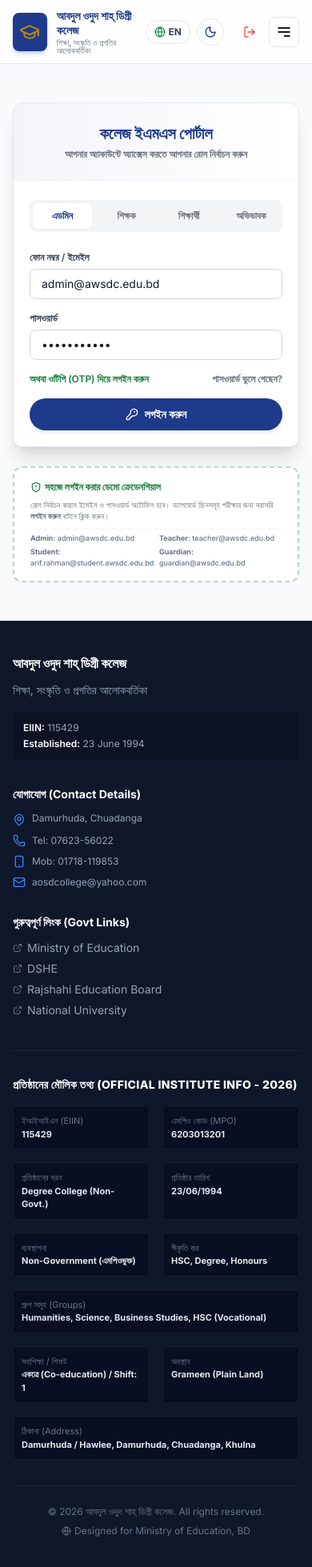
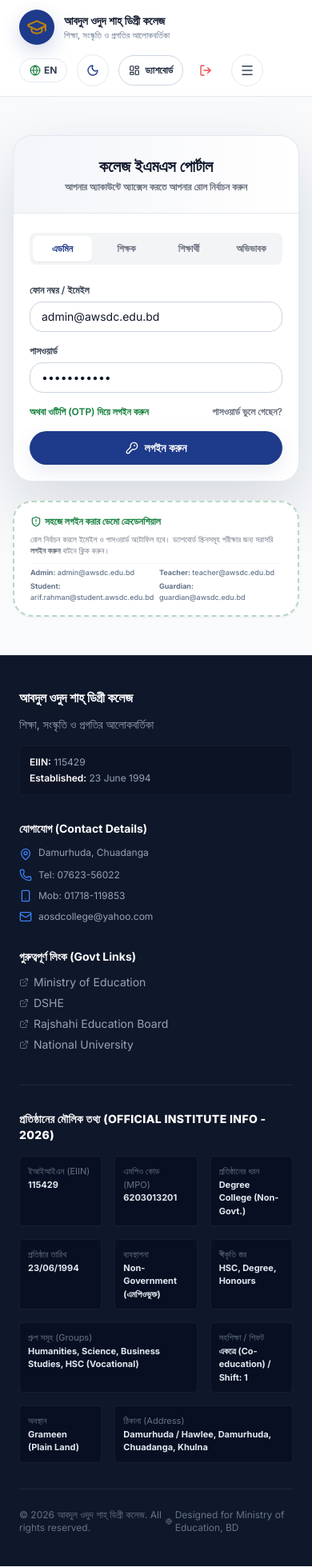
Before and after one commit to zunaidhasan/awsd-college-ems, a Next.js app: page /login in a window 390 px wide. Shown: the top 1959 px of the page at 80% size. Built offline with nearby package versions, Linux system fonts and the light colour scheme; sample sign-in values are in the browser's storage.

Commit message:
Enhance styling and layout across components; add responsive design features and improve accessibility

```diff
--- a/src/app/globals.css
+++ b/src/app/globals.css
@@ -2,20 +2,99 @@
 @tailwind components;
 @tailwind utilities;
 
+:root {
+  color-scheme: light;
+  font-size: 16px;
+  --radius-sm: 0.5rem;
+  --radius-md: 1rem;
+  --radius-lg: 1.5rem;
+  --shadow-sm: 0 1px 2px rgba(15, 23, 42, 0.06);
+  --shadow-md: 0 8px 24px rgba(15, 23, 42, 0.08);
+  --shadow-lg: 0 20px 60px rgba(15, 23, 42, 0.12);
+  --color-bg: #FFFFFF;
+  --color-surface: #F8FAFC;
+  --color-border: #E2E8F0;
+  --color-text: #0F172A;
+  --color-muted: #475569;
+  --color-primary: #1E3A8A;
+  --color-secondary: #15803D;
+  --color-accent: #CA8A04;
+  --color-danger: #EF4444;
+  --color-success: #16A34A;
+  --color-warning: #F59E0B;
+  --safe-top: env(safe-area-inset-top);
+  --safe-bottom: env(safe-area-inset-bottom);
+}
+
+.dark {
+  color-scheme: dark;
+  --color-bg: #0F172A;
+  --color-surface: #111827;
+  --color-border: #334155;
+  --color-text: #F8FAFC;
+  --color-muted: #CBD5E1;
+  --color-primary: #1E3A8A;
+  --color-secondary: #15803D;
+  --color-accent: #CA8A04;
+  --color-danger: #F87171;
+  --color-success: #34D399;
+  --color-warning: #FBBF24;
+}
+
 @layer base {
+  *, *::before, *::after {
+    box-sizing: border-box;
+  }
+
+  html {
+    scroll-behavior: smooth;
+    font-family: Inter, ui-sans-serif, system-ui, -apple-system, BlinkMacSystemFont, "Segoe UI", sans-serif;
+    min-height: 100%;
+  }
+
   body {
-    @apply transition-colors duration-200;
+    margin: 0;
+    min-height: 100svh;
+    padding-top: var(--safe-top);
+    padding-bottom: var(--safe-bottom);
+    background: var(--color-bg);
+    color: var(--color-text);
+    transition: background-color 200ms ease, color 200ms ease;
+  }
+
+  button, input, textarea, select {
+    font: inherit;
+  }
+
+  img, picture, svg {
+    max-width: 100%;
+    display: block;
+  }
+
+  :focus-visible {
+    outline: 2px solid var(--color-accent);
+    outline-offset: 3px;
+  }
+
+  @media (prefers-reduced-motion: reduce) {
+    *, *::before, *::after {
+      animation-duration: 0.01ms !important;
+      animation-iteration-count: 1 !important;
+      transition-duration: 0.01ms !important;
+      scroll-behavior: auto !important;
+    }
   }
 }
 
 /* Custom scrollbar */
 ::-webkit-scrollbar {
-  width: 6px;
-  height: 6px;
+  width: 8px;
+  height: 8px;
 }
 ::-webkit-scrollbar-track {
-  @apply bg-transparent;
+  background: transparent;
 }
 ::-webkit-scrollbar-thumb {
-  @apply bg-gray-300 dark:bg-slate-700 rounded-full hover:bg-gray-400 dark:hover:bg-slate-600;
+  background-color: rgba(100, 116, 139, 0.55);
+  border-radius: 9999px;
 }
--- a/src/app/layout.tsx
+++ b/src/app/layout.tsx
@@ -18,8 +18,8 @@ export default function RootLayout({
   children: React.ReactNode;
 }>) {
   return (
-    <html lang="en" className="scroll-smooth">
-      <body className={`${inter.className} bg-slate-50 dark:bg-slate-950 text-gray-900 dark:text-slate-100 min-h-screen flex flex-col transition-colors duration-200`}>
+    <html lang="en" className="scroll-smooth" suppressHydrationWarning>
+      <body className={`${inter.className} bg-slate-50 dark:bg-slate-950 text-gray-900 dark:text-slate-100 min-h-screen flex flex-col overflow-x-hidden transition-colors duration-200`}>
         <ThemeProvider>
           <LanguageProvider>
             <TopNavbar />
--- a/src/app/page.tsx
+++ b/src/app/page.tsx
@@ -197,7 +197,7 @@ export default function LandingPage() {
       </section>
 
       {/* 3. Messages & Notices Section */}
-      <section className="max-w-7xl mx-auto px-4 sm:px-6 lg:px-8 py-16 grid grid-cols-1 lg:grid-cols-3 gap-8">
+      <section id="notices-section" className="max-w-7xl mx-auto px-4 sm:px-6 lg:px-8 py-16 grid grid-cols-1 lg:grid-cols-3 gap-8">
 
         {/* Messages */}
         <div className="lg:col-span-2 space-y-8">
--- a/src/components/layout/TopNavbar.tsx
+++ b/src/components/layout/TopNavbar.tsx
@@ -1,11 +1,11 @@
 "use client";
 
-import React from "react";
+import React, { useEffect, useState } from "react";
 import Link from "next/link";
 import { usePathname, useRouter } from "next/navigation";
 import { useLanguage } from "../../context/LanguageContext";
 import { useTheme } from "../../context/ThemeContext";
-import { Globe, Sun, Moon, LogOut, LayoutDashboard, LogIn, GraduationCap } from "lucide-react";
+import { Globe, Sun, Moon, LogOut, LayoutDashboard, LogIn, GraduationCap, Menu, X } from "lucide-react";
 import { Button } from "../ui/Button";
 
 export const TopNavbar: React.FC = () => {
@@ -13,11 +13,11 @@ export const TopNavbar: React.FC = () => {
   const router = useRouter();
   const { language, setLanguage, t } = useLanguage();
   const { theme, toggleTheme } = useTheme();
+  const [mobileOpen, setMobileOpen] = useState(false);
 
-  // Check if a user is logged in via cookies/session storage
-  const [currentUser, setCurrentUser] = React.useState<{ role: string; name: string } | null>(null);
+  const [currentUser, setCurrentUser] = useState<{ role: string; name: string } | null>(null);
 
-  React.useEffect(() => {
+  useEffect(() => {
     const user = sessionStorage.getItem("user");
     if (user) {
       setCurrentUser(JSON.parse(user));
@@ -26,80 +26,92 @@ export const TopNavbar: React.FC = () => {
     }
   }, [pathname]);
 
+  useEffect(() => {
+    if (mobileOpen) {
+      setMobileOpen(false);
+    }
+  }, [pathname]);
+
   const handleLogout = () => {
     sessionStorage.removeItem("user");
     setCurrentUser(null);
+    setMobileOpen(false);
     router.push("/");
   };
 
   const isDashboard = pathname.startsWith("/admin") || pathname.startsWith("/student") || pathname.startsWith("/teacher");
 
+  const navItems = [
+    { href: "/", label: t("home") },
+    { href: "/academics", label: t("academicsTitle") },
+    { href: "/#notices-section", label: t("notices") },
+    { href: "/gallery", label: t("gallery") },
+    { href: "/about", label: t("aboutUs") },
+    { href: "/admissions", label: t("admissionsTitle") },
+    { href: "/contact", label: t("contactUs") },
+  ];
+
   return (
-    <header className="sticky top-0 z-40 w-full border-b border-gray-200 dark:border-slate-800 bg-white/80 dark:bg-slate-900/80 backdrop-blur-md transition-colors h-20 flex items-center">
-      <div className="max-w-7xl mx-auto px-4 sm:px-6 lg:px-8 w-full flex items-center justify-between">
+    <header className="sticky top-0 z-40 w-full border-b border-slate-200 dark:border-slate-800 bg-white/90 dark:bg-slate-950/90 backdrop-blur-xl transition-colors">
+      <div className="max-w-7xl mx-auto flex flex-wrap items-center justify-between gap-3 px-4 py-3 sm:px-6 lg:px-8">
+        <div className="flex items-center gap-3 min-w-0">
+          <Link href="/" className="flex items-center gap-3 group">
+            <div className="flex h-11 w-11 items-center justify-center rounded-2xl bg-brand-primary text-white shadow-md shadow-brand-primary/20 transition-transform group-hover:scale-105">
+              <GraduationCap size={26} className="text-brand-accent animate-pulse" />
+            </div>
+            <div className="min-w-0">
+              <p className="truncate text-sm font-semibold text-slate-900 dark:text-white">{t("collegeName")}</p>
+              <p className="truncate text-[11px] text-slate-500 dark:text-slate-400">{t("collegeTagline")}</p>
+            </div>
+          </Link>
+        </div>
 
-        {/* Logo and Brand */}
-        <Link href="/" className="flex items-center space-x-3 group">
-          <div className="flex items-center justify-center w-12 h-12 rounded-lg bg-brand-primary text-white shadow-md shadow-brand-primary/20 transition-transform group-hover:scale-105">
-            <GraduationCap size={26} className="text-brand-accent animate-pulse" />
-          </div>
-          <div>
-            <h1 className="text-sm sm:text-base font-extrabold text-brand-primary dark:text-white leading-tight">
-              {t("collegeName")}
-            </h1>
-            <p className="text-[10px] sm:text-xs text-gray-500 dark:text-slate-400 font-medium leading-none mt-0.5">
-              {t("collegeTagline")}
-            </p>
-          </div>
-        </Link>
-
-        {/* Center Menu Links (only visible on desktop and not in dashboard views) */}
         {!isDashboard && (
-          <nav className="hidden lg:flex items-center space-x-8 text-sm font-bold text-gray-650 dark:text-slate-200">
-            <Link href="/" className="hover:text-brand-primary transition-colors">{t("home")}</Link>
-            <Link href="/academics" className="hover:text-brand-primary transition-colors">{t("academicsTitle")}</Link>
-            <Link href="/#notices-section" className="hover:text-brand-primary transition-colors">{t("notices")}</Link>
-            <Link href="/gallery" className="hover:text-brand-primary transition-colors">{t("gallery")}</Link>
-            <Link href="/about" className="hover:text-brand-primary transition-colors">{t("aboutUs")}</Link>
-            <Link href="/admissions" className="hover:text-brand-primary transition-colors">{t("admissionsTitle")}</Link>
-            <Link href="/contact" className="hover:text-brand-primary transition-colors">{t("contactUs")}</Link>
+          <nav className="hidden lg:flex items-center gap-6 text-sm font-semibold text-slate-700 dark:text-slate-200">
+            {navItems.map((item) => (
+              <Link
+                key={item.href}
+                href={item.href}
+                className="transition-colors hover:text-brand-primary dark:hover:text-brand-accent"
+              >
+                {item.label}
+              </Link>
+            ))}
           </nav>
         )}
 
-        {/* Action Controls */}
-        <div className="flex items-center space-x-2 sm:space-x-3">
-
-          {/* Language Toggle */}
+        <div className="flex items-center gap-2 sm:gap-3">
           <button
+            type="button"
             onClick={() => setLanguage(language === "bn" ? "en" : "bn")}
-            className="flex items-center space-x-1 px-2.5 py-1.5 rounded-full border border-gray-200 dark:border-slate-700 text-xs font-bold hover:bg-gray-50 dark:hover:bg-slate-800 transition-colors text-gray-700 dark:text-gray-200"
+            className="inline-flex items-center gap-1 rounded-full border border-slate-200 bg-white px-3 py-1.5 text-xs font-bold text-slate-700 transition hover:border-slate-300 hover:bg-slate-50 dark:border-slate-700 dark:bg-slate-900 dark:text-slate-100 dark:hover:bg-slate-800"
             aria-label="Toggle language"
           >
             <Globe size={14} className="text-brand-secondary" />
             <span>{language === "bn" ? "EN" : "বাং"}</span>
           </button>
 
-          {/* Theme Toggle */}
           <button
+            type="button"
             onClick={toggleTheme}
-            className="p-2 rounded-full border border-gray-200 dark:border-slate-700 text-gray-700 dark:text-gray-200 hover:bg-gray-50 dark:hover:bg-slate-800 transition-colors"
+            className="inline-flex h-10 w-10 items-center justify-center rounded-full border border-slate-200 bg-white text-slate-700 transition hover:border-slate-300 hover:bg-slate-50 dark:border-slate-700 dark:bg-slate-900 dark:text-slate-100 dark:hover:bg-slate-800"
             aria-label="Toggle theme"
           >
             {theme === "light" ? <Moon size={16} className="text-blue-900" /> : <Sun size={16} className="text-yellow-400" />}
           </button>
 
-          {/* User actions */}
           {currentUser ? (
-            <div className="flex items-center space-x-2">
+            <div className="hidden sm:flex items-center gap-2">
               <Link href={`/${currentUser.role}`}>
-                <Button variant="outline" size="sm" className="hidden sm:flex items-center space-x-1.5">
+                <Button variant="outline" size="sm" className="items-center gap-1.5">
                   <LayoutDashboard size={14} />
                   <span>{t("dashboard")}</span>
                 </Button>
               </Link>
               <button
+                type="button"
                 onClick={handleLogout}
-                className="p-2 rounded-full text-red-500 hover:bg-red-50 dark:hover:bg-red-950/20 transition-colors"
+                className="inline-flex h-10 w-10 items-center justify-center rounded-full text-red-500 transition hover:bg-red-50 dark:hover:bg-red-950/20"
                 title={t("logout")}
               >
                 <LogOut size={16} />
@@ -107,8 +119,8 @@ export const TopNavbar: React.FC = () => {
             </div>
           ) : (
             pathname !== "/login" && (
-              <Link href="/login">
-                <Button variant="primary" size="sm" className="flex items-center space-x-1.5 shadow-md shadow-brand-primary/10">
+              <Link href="/login" className="hidden sm:inline-flex">
+                <Button variant="primary" size="sm" className="items-center gap-1.5 shadow-md shadow-brand-primary/10">
                   <LogIn size={14} />
                   <span>{t("login")}</span>
                 </Button>
@@ -116,16 +128,40 @@ export const TopNavbar: React.FC = () => {
             )
           )}
 
-          {/* Mobile hamburger menu (visible on mobile viewports only) */}
           {!isDashboard && (
-            <button className="lg:hidden p-2 rounded-lg border border-gray-200 dark:border-slate-700 text-gray-650 dark:text-gray-200 hover:bg-gray-50 dark:hover:bg-slate-800">
-              <svg className="w-5 h-5" fill="none" stroke="currentColor" viewBox="0 0 24 24">
-                <path strokeLinecap="round" strokeLinejoin="round" strokeWidth="2.5" d="M4 6h16M4 12h16m-7 6h7" />
-              </svg>
+            <button
+              type="button"
+              onClick={() => setMobileOpen((prev) => !prev)}
+              className="inline-flex h-10 w-10 items-center justify-center rounded-full border border-slate-200 bg-white text-slate-700 transition hover:border-slate-300 hover:bg-slate-50 dark:border-slate-700 dark:bg-slate-900 dark:text-slate-100 dark:hover:bg-slate-800 lg:hidden"
+              aria-label="Toggle mobile menu"
+            >
+              {mobileOpen ? <X size={18} /> : <Menu size={18} />}
             </button>
           )}
         </div>
       </div>
+
+      {!isDashboard && mobileOpen && (
+        <div className="w-full lg:hidden bg-white dark:bg-slate-950 border-t border-slate-200 dark:border-slate-800 shadow-sm">
+          <div className="max-w-7xl mx-auto flex flex-col gap-2 px-4 py-4">
+            {navItems.map((item) => (
+              <Link
+                key={item.href}
+                href={item.href}
+                className="block rounded-2xl px-4 py-3 text-sm font-semibold text-slate-700 transition bg-slate-50 hover:bg-slate-100 dark:bg-slate-900 dark:text-slate-200 dark:hover:bg-slate-800"
+                onClick={() => setMobileOpen(false)}
+              >
+                {item.label}
+              </Link>
+            ))}
+            {pathname !== "/login" && (
+              <Link href="/login" className="block rounded-2xl px-4 py-3 text-sm font-semibold text-white bg-brand-primary hover:bg-brand-secondary text-center">
+                {t("login")}
+              </Link>
+            )}
+          </div>
+        </div>
+      )}
     </header>
   );
 };
--- a/src/components/ui/Button.tsx
+++ b/src/components/ui/Button.tsx
@@ -14,20 +14,20 @@ export const Button: React.FC<ButtonProps> = ({
   className = "",
   ...props
 }) => {
-  const baseStyle = "inline-flex items-center justify-center font-bold rounded-full transition-all duration-255 active:scale-98 focus:outline-none focus:ring-2 focus:ring-offset-2 disabled:opacity-50 disabled:cursor-not-allowed";
+  const baseStyle = "inline-flex items-center justify-center font-semibold rounded-full transition duration-200 ease-out active:scale-95 focus:outline-none focus:ring-2 focus:ring-offset-2 focus:ring-offset-white dark:focus:ring-offset-slate-950 disabled:opacity-50 disabled:cursor-not-allowed";
 
   const variants = {
     primary: "bg-brand-primary hover:bg-blue-900 text-white focus:ring-brand-primary",
     secondary: "bg-brand-secondary hover:bg-green-800 text-white focus:ring-brand-secondary",
-    outline: "border border-gray-300 dark:border-gray-600 bg-transparent text-gray-700 dark:text-gray-200 hover:bg-gray-100 dark:hover:bg-gray-800 focus:ring-brand-primary",
+    outline: "border border-slate-300 dark:border-slate-700 bg-transparent text-slate-800 dark:text-slate-100 hover:bg-slate-100 dark:hover:bg-slate-800 focus:ring-brand-primary",
     danger: "bg-brand-danger hover:bg-red-700 text-white focus:ring-brand-danger",
     success: "bg-brand-secondary hover:bg-green-800 text-white focus:ring-brand-secondary",
   };
 
   const sizes = {
-    sm: "px-3 py-1.5 text-xs",
-    md: "px-4 py-2 text-sm",
-    lg: "px-6 py-3 text-base",
+    sm: "px-3 py-2 text-xs min-h-[38px]",
+    md: "px-4 py-2.5 text-sm min-h-[42px]",
+    lg: "px-6 py-3 text-base min-h-[48px]",
   };
 
   const width = fullWidth ? "w-full" : "";
--- a/src/components/ui/Card.tsx
+++ b/src/components/ui/Card.tsx
@@ -7,7 +7,7 @@ export const Card: React.FC<React.HTMLAttributes<HTMLDivElement>> = ({
 }) => {
   return (
     <div
-      className={`bg-white dark:bg-slate-900 border border-gray-150 dark:border-slate-800 rounded-xl shadow-sm overflow-hidden ${className}`}
+      className={`bg-white dark:bg-slate-950 border border-slate-150 dark:border-slate-800 rounded-2xl shadow-sm overflow-hidden ${className}`}
       {...props}
     >
       {children}
@@ -21,7 +21,7 @@ export const CardHeader: React.FC<React.HTMLAttributes<HTMLDivElement>> = ({
   ...props
 }) => {
   return (
-    <div className={`px-5 py-4 border-b border-gray-100 dark:border-slate-850 ${className}`} {...props}>
+    <div className={`px-5 py-4 border-b border-slate-200 dark:border-slate-800 ${className}`} {...props}>
       {children}
     </div>
   );
@@ -34,7 +34,7 @@ export const CardTitle: React.FC<React.HTMLAttributes<HTMLHeadingElement>> = ({
 }) => {
   return (
     <h3
-      className={`text-lg font-bold text-gray-850 dark:text-gray-105 ${className}`}
+      className={`text-lg font-semibold text-slate-900 dark:text-slate-100 ${className}`}
       {...props}
     >
       {children}
--- a/src/components/ui/Input.tsx
+++ b/src/components/ui/Input.tsx
@@ -22,12 +22,12 @@ export const Input: React.FC<InputProps> = ({
           {label}
         </label>
       )}
-      <input
+          <input
         id={id}
-        className={`w-full px-3.5 py-2 border rounded-lg text-sm bg-transparent outline-none transition-all
+        className={`w-full px-3.5 py-2 border rounded-xl text-sm bg-white/90 dark:bg-slate-900 outline-none transition duration-200 ease-out
           focus:ring-2 focus:ring-brand-primary/20 focus:border-brand-primary
-          border-gray-300 dark:border-slate-700 text-gray-900 dark:text-slate-100
-          disabled:bg-gray-50 dark:disabled:bg-slate-800 disabled:text-gray-400
+          border-slate-300 dark:border-slate-700 text-slate-900 dark:text-slate-100 placeholder:text-slate-400 dark:placeholder:text-slate-500
+          disabled:bg-slate-100 dark:disabled:bg-slate-800 disabled:text-slate-500
           ${error ? "border-red-500 focus:ring-red-500/20 focus:border-red-500" : ""}
           ${className}`}
         {...props}
--- a/tailwind.config.ts
+++ b/tailwind.config.ts
@@ -8,19 +8,73 @@ const config: Config = {
     "./src/app/**/*.{js,ts,jsx,tsx,mdx}",
   ],
   theme: {
+    screens: {
+      sm: "320px",
+      md: "480px",
+      lg: "768px",
+      xl: "1024px",
+      "2xl": "1440px",
+    },
     extend: {
       colors: {
         brand: {
-          primary: "#1E3A8A",    // Deep Blue
-          secondary: "#15803D",  // Green
-          accent: "#CA8A04",     // Gold/Yellow
+          primary: "#1E3A8A",
+          secondary: "#15803D",
+          accent: "#CA8A04",
           danger: "#EF4444",
-        }
+          success: "#16A34A",
+          warning: "#F59E0B",
+        },
+        surface: {
+          DEFAULT: "#FFFFFF",
+          muted: "#F8FAFC",
+          dark: "#0F172A",
+          darker: "#020617",
+        },
+        neutral: {
+          150: "#F2F4F7",
+          450: "#94A3B8",
+          650: "#475569",
+          850: "#1E293B",
+        },
+        slate: {
+          850: "#0F172A",
+        },
+        yellow: {
+          350: "#F5C325",
+        },
+        border: {
+          DEFAULT: "#E2E8F0",
+          dark: "#334155",
+        },
+        text: {
+          DEFAULT: "#0F172A",
+          muted: "#475569",
+          inverse: "#F8FAFC",
+        },
+      },
+      boxShadow: {
+        sm: "0 1px 2px rgba(15, 23, 42, 0.06)",
+        md: "0 8px 24px rgba(15, 23, 42, 0.08)",
+        lg: "0 20px 60px rgba(15, 23, 42, 0.12)",
+        xl: "0 30px 80px rgba(15, 23, 42, 0.14)",
+      },
+      borderRadius: {
+        xl: "1rem",
+        "2xl": "1.5rem",
+        "3xl": "2rem",
+      },
+      spacing: {
+        18: "4.5rem",
+        22: "5.5rem",
+        26: "6.5rem",
       },
       backgroundImage: {
         "gradient-radial": "radial-gradient(var(--tw-gradient-stops))",
-        "gradient-conic":
-          "conic-gradient(from 180deg at 50% 50%, var(--tw-gradient-stops))",
+        "gradient-conic": "conic-gradient(from 180deg at 50% 50%, var(--tw-gradient-stops))",
+      },
+      transitionTimingFunction: {
+        DEFAULT: "cubic-bezier(0.16, 1, 0.3, 1)",
       },
     },
   },
```
Also changed, not shown: src/components/layout/Sidebar.tsx (+32 -20 lines), src/components/ui/Modal.tsx (+11 -8 lines).
